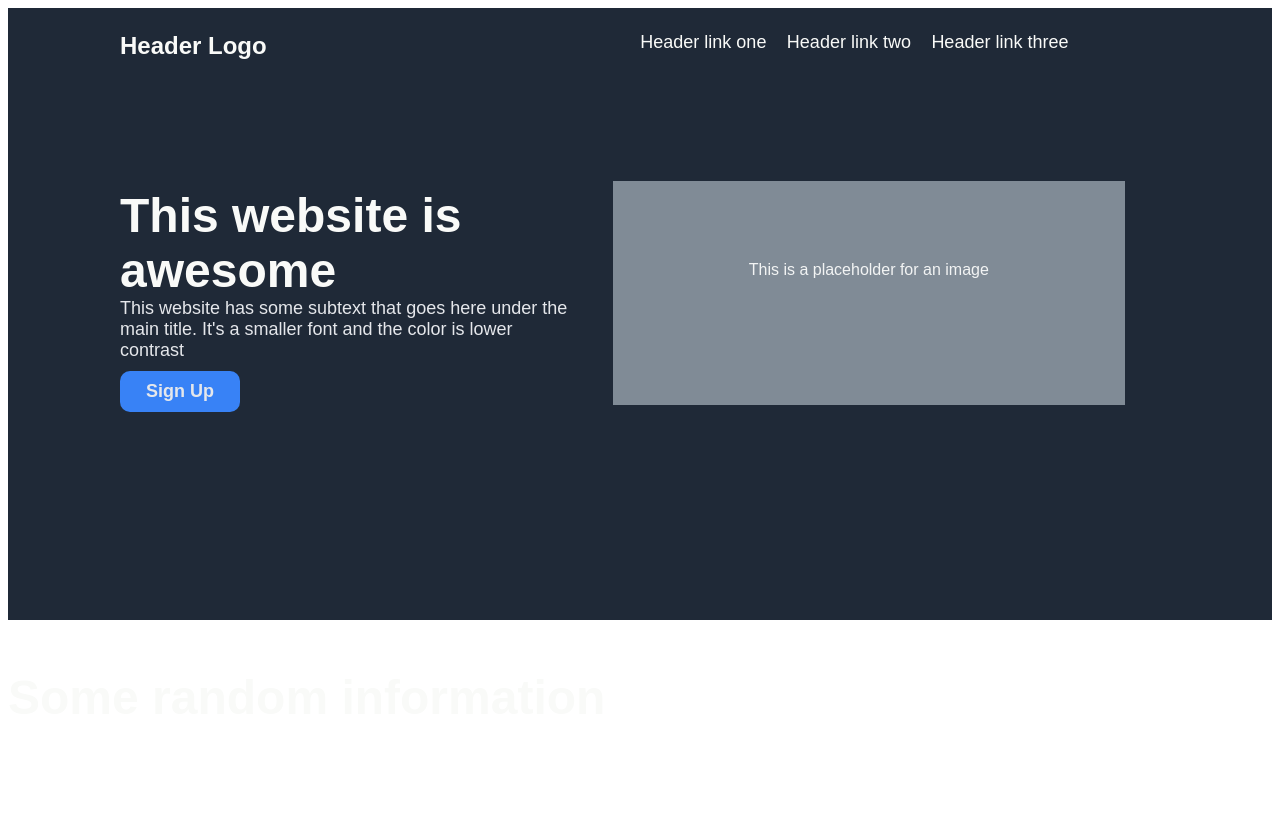
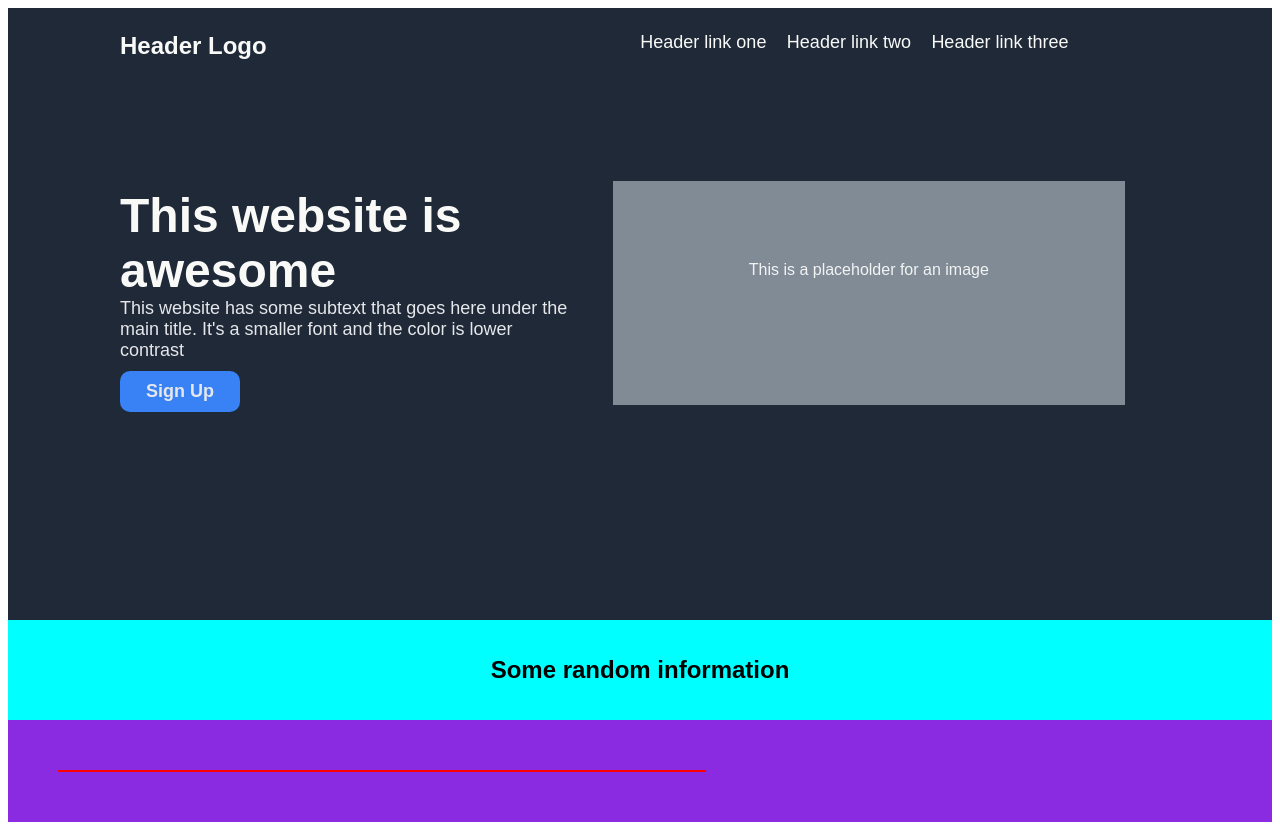
Before and after one commit to portexy/landing_page, a plain HTML site: page index.html in a window 1280 px wide. Before the commit the page ends 800 px from the top, so only its background shows below. Drawn offline with Linux system fonts and the light colour scheme.

Commit message:
css/styles.css and index.html

```diff
--- a/css/styles.css
+++ b/css/styles.css
@@ -32,7 +32,7 @@ section header h3{
     margin-top: 8rem;
 }
 
- h2{
+ .top-left-container h2{
     font-size: 48px;
     font-weight: bolder;
     color: #F9FAF8;
@@ -93,3 +93,20 @@ nav a{
     background-color: #808b96;
     color: #f2f4f4;
 }
+
+.random-info{
+    background-color: aqua;
+    margin: 0;
+    text-align: center;
+    padding: 1rem;
+}
+.second-container{
+display: flex;
+padding: 50px;
+background-color: blueviolet;
+}
+
+ .second-container .illustration1, .illustration2, .illustration3, .illustration4{
+    border: 1px solid red;
+    width: 10rem;
+ }
--- a/index.html
+++ b/index.html
@@ -29,8 +29,8 @@
                 <div class="top-image"><img src="" >This is a placeholder for an image</div>
             </div>
         </div>
+        <div class="random-info"><h2>Some random information</h2></div>
         <div class="second-container">
-            <h2>Some random information</h2>
             <div class="illustration1"></div>
             <div class="illustration2"></div>
             <div class="illustration3"></div>
```
